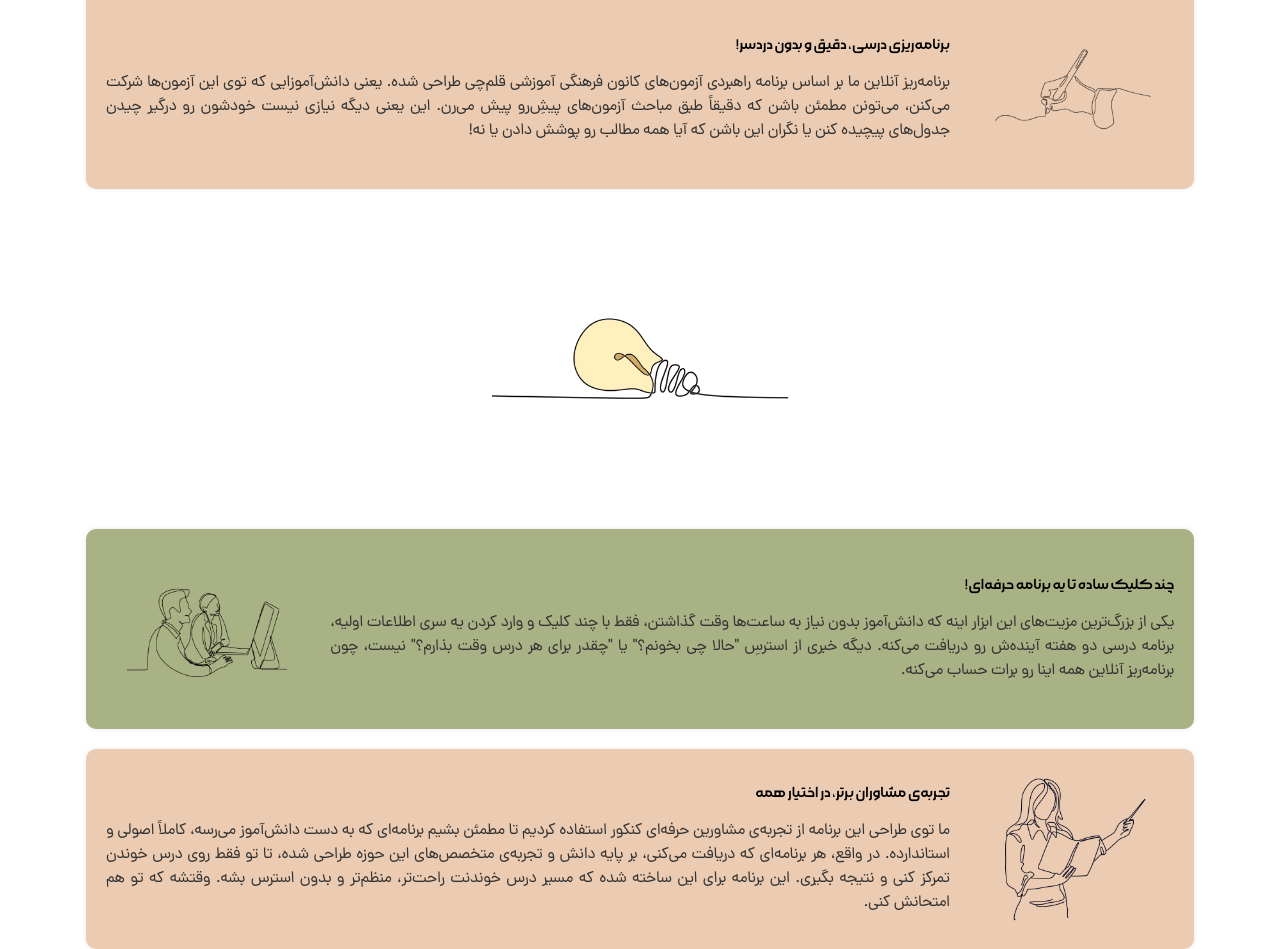
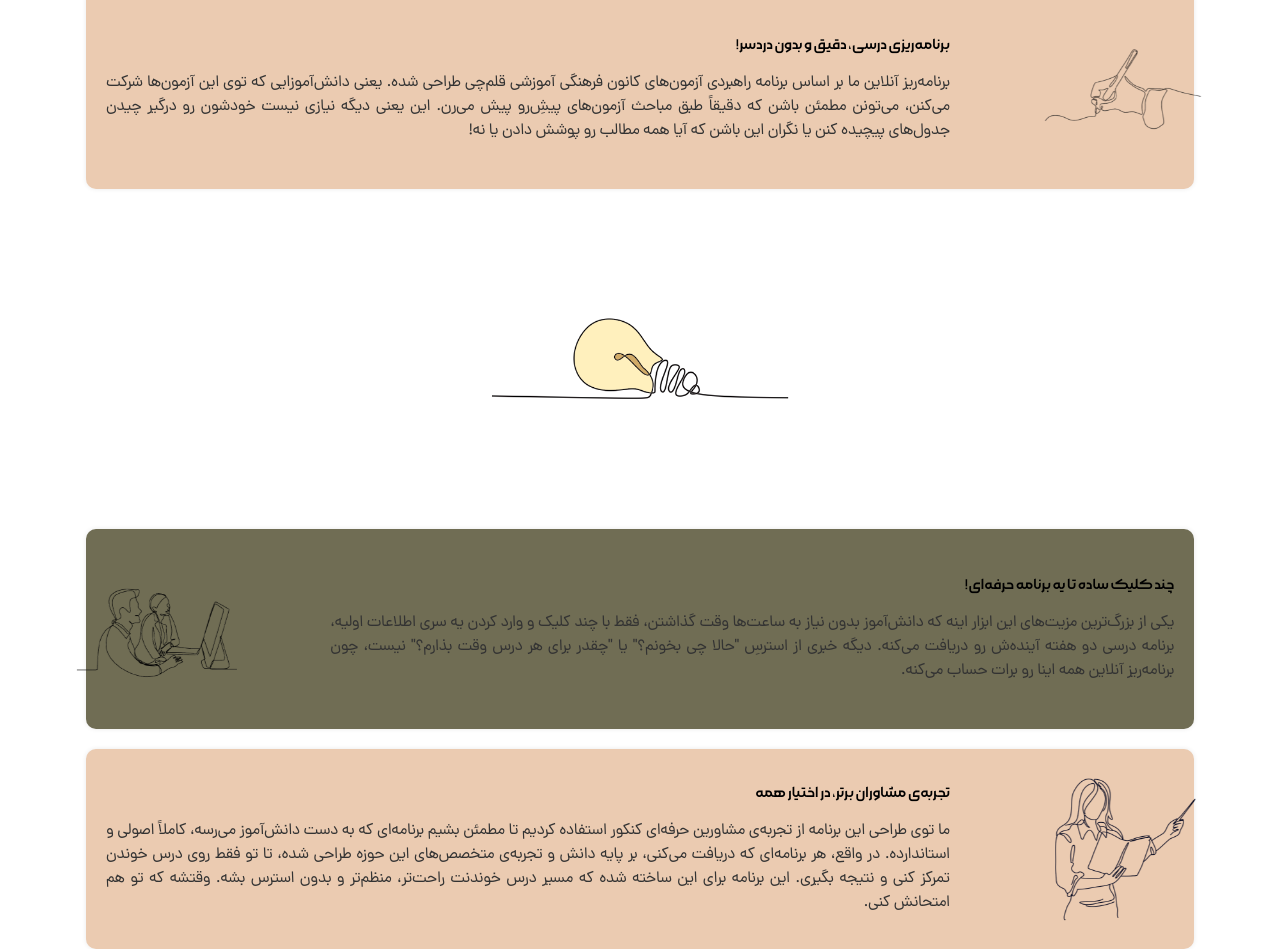
Before and after one commit to golsh1d/online-planner, a React (Create React App) app: page / in a window 1280 px wide. Shown: the part 1713-2662 px from the top of the page. Built offline with nearby package versions, Linux system fonts and the light colour scheme.

Commit message:
add animation to about section images and finish the whole section

```diff
--- a/src/Components/about/About.css
+++ b/src/Components/about/About.css
@@ -10,12 +10,17 @@
     box-shadow: 0px 0px 5px 0px #eaeaea;
 }
 
-.About-section-odd{
+.About-section-first{
     background-color: #a9b284;
 }
 
-.About-section-even{
+.About-section-second ,
+.About-section-forth {
     background-color: #ebcbb1;
+}
+
+.About-section-third{
+    background-color: #706d54;
 }
 
 .About-section-text-title{
@@ -42,6 +47,39 @@
     align-items: center;
     justify-content: center;
 }
+
+.slide-right {
+	-webkit-animation: slide-right 1s cubic-bezier(0.250, 0.460, 0.450, 0.940) both;
+	        animation: slide-right 1s cubic-bezier(0.250, 0.460, 0.450, 0.940) both;
+}
+
+.slide-left {
+	-webkit-animation: slide-left 1s cubic-bezier(0.250, 0.460, 0.450, 0.940) both;
+	        animation: slide-left 1s cubic-bezier(0.250, 0.460, 0.450, 0.940) both;
+}
+
+@keyframes slide-right {
+    0% {
+        -webkit-transform: translateX(-50px);
+                transform: translateX(-50px);
+    }
+    100% {
+        -webkit-transform: translateX(0px);
+                transform: translateX(0px);
+    }
+}
+
+@keyframes slide-left {
+    0% {
+      -webkit-transform: translateX(50px);
+              transform: translateX(50px);
+    }
+    100% {
+      -webkit-transform: translateX(0px);
+              transform: translateX(0px);
+    }
+  }
+
 
 @media screen and (max-width: 768px){
     .About-title-max-768{
--- a/src/Components/about/About.js
+++ b/src/Components/about/About.js
@@ -1,7 +1,65 @@
 import React from "react";
 import "./About.css";
+import { useRef, useState, useEffect } from "react";
 
 export default function About() {
+  const [firstAboutSectionIsVisible, firstAboutSectionSetIsVisible] =
+    useState(false);
+  const [secondAboutSectionIsVisible, secondAboutSectionSetIsVisible] =
+    useState(false);
+  const [thirdAboutSectionIsVisible, thirdAboutSectionSetIsVisible] =
+    useState(false);
+  const [forthAboutSectionIsVisible, forthAboutSectionSetIsVisible] =
+    useState(false);
+
+  let firstAboutSection = useRef();
+  let secondAboutSection = useRef();
+  let thirdAboutSection = useRef();
+  let forthAboutSection = useRef();
+
+  useEffect(() => {
+    const handleScroll = () => {
+      const firstAboutSectionTop =
+        firstAboutSection.current.getBoundingClientRect().top;
+      const secondAboutSectionTop =
+        secondAboutSection.current.getBoundingClientRect().top;
+      const thirdAboutSectionTop =
+        thirdAboutSection.current.getBoundingClientRect().top;
+      const forthAboutSectionTop =
+        forthAboutSection.current.getBoundingClientRect().top;
+      const height = window.innerHeight;
+
+      if (firstAboutSectionTop < height && firstAboutSectionTop > 0) {
+        firstAboutSectionSetIsVisible(true);
+      } else {
+        firstAboutSectionSetIsVisible(false);
+      }
+
+      if (secondAboutSectionTop < height && secondAboutSectionTop > 0) {
+        secondAboutSectionSetIsVisible(true);
+      } else {
+        secondAboutSectionSetIsVisible(false);
+      }
+
+      if (thirdAboutSectionTop < height && thirdAboutSectionTop > 0) {
+        thirdAboutSectionSetIsVisible(true);
+      } else {
+        thirdAboutSectionSetIsVisible(false);
+      }
+
+      if (forthAboutSectionTop < height && forthAboutSectionTop > 0) {
+        forthAboutSectionSetIsVisible(true);
+      } else {
+        forthAboutSectionSetIsVisible(false);
+      }
+    };
+
+    window.addEventListener("scroll", handleScroll);
+    return () => {
+      window.removeEventListener("scroll", handleScroll);
+    };
+  }, []);
+
   return (
     <section className="container">
       <div
@@ -11,7 +69,10 @@ export default function About() {
         <div className="About-title About-title-max-768 About-title-min-768 About-title-min-1024 About-title-min-1280 About-title-min-1920">
           داستان ما
         </div>
-        <div className="About-section About-section-odd About-section-max-768 About-section-min-768">
+        <div
+          ref={firstAboutSection}
+          className="About-section About-section-first About-section-max-768 About-section-min-768"
+        >
           <div className="About-section-text About-section-text-max-768 About-section-text-min-768">
             <div className="About-section-text-title About-section-text-title-max-768 About-section-text-title-min-768">
               چطور به ایده ی برنامه ریز آنلاین رسیدیم؟
@@ -26,12 +87,23 @@ export default function About() {
               زمان، یه برنامه کاملاً استاندارد و شخصی‌سازی‌شده بگیره!
             </div>
           </div>
-          <div className="About-section-img About-section-img-max-768 About-section-img-min-768">
+          <div
+            className={`About-section-img About-section-img-max-768 About-section-img-min-768 ${
+              firstAboutSectionIsVisible && "slide-right"
+            }`}
+          >
             <img src="./Img/finalOpenBook.png" alt="" />
           </div>
         </div>
-        <div className="About-section About-section-even About-section-max-768 About-section-min-768">
-          <div className="About-section-img About-section-img-max-768 About-section-img-min-768">
+        <div
+          ref={secondAboutSection}
+          className="About-section About-section-second About-section-max-768 About-section-min-768"
+        >
+          <div
+            className={`About-section-img About-section-img-max-768 About-section-img-min-768 ${
+              secondAboutSectionIsVisible && "slide-left"
+            }`}
+          >
             <img src="./Img/finalHandWriting2.png" alt="" />
           </div>
           <div className="About-section-text About-section-text-max-768 About-section-text-min-768">
@@ -49,9 +121,12 @@ export default function About() {
           </div>
         </div>
         <div className="About-img-between-section-container About-img-between-section-container-max-768 About-img-between-section-container-min-768">
-            <img src="./Img/lamp.png" alt="lamp" />
+          <img src="./Img/lamp.png" alt="lamp" />
         </div>
-        <div className="About-section About-section-odd About-section-max-768 About-section-min-768">
+        <div
+          ref={thirdAboutSection}
+          className="About-section About-section-third About-section-max-768 About-section-min-768"
+        >
           <div className="About-section-text About-section-text-max-768 About-section-text-min-768">
             <div className="About-section-text-title About-section-text-title-max-768 About-section-text-title-min-768">
               چند کلیک ساده تا یه برنامه حرفه‌ای!
@@ -64,12 +139,23 @@ export default function About() {
               برنامه‌ریز آنلاین همه اینا رو برات حساب می‌کنه.
             </div>
           </div>
-          <div className="About-section-img About-section-img-max-768 About-section-img-min-768">
+          <div
+            className={`About-section-img About-section-img-max-768 About-section-img-min-768 ${
+              thirdAboutSectionIsVisible && "slide-right"
+            }`}
+          >
             <img src="./Img/finalOnlineStuding.png" alt="" />
           </div>
         </div>
-        <div className="About-section About-section-even About-section-max-768 About-section-min-768">
-          <div className="About-section-img About-section-img-max-768 About-section-img-min-768">
+        <div
+          ref={forthAboutSection}
+          className="About-section About-section-forth About-section-max-768 About-section-min-768"
+        >
+          <div
+            className={`About-section-img About-section-img-max-768 About-section-img-min-768 ${
+              forthAboutSectionIsVisible && "slide-left"
+            }`}
+          >
             <img src="./Img/finalteacher2.png" alt="" />
           </div>
           <div className="About-section-text About-section-text-max-768 About-section-text-min-768">
```
